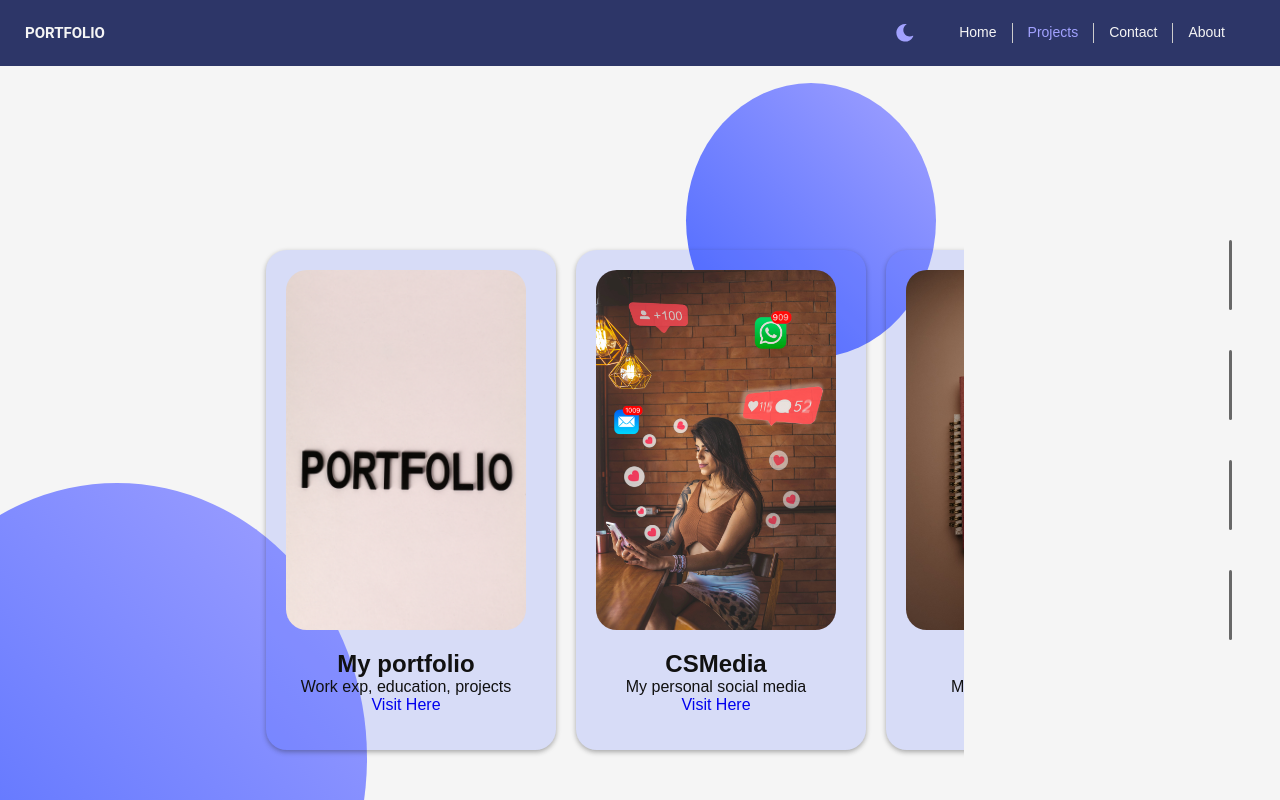
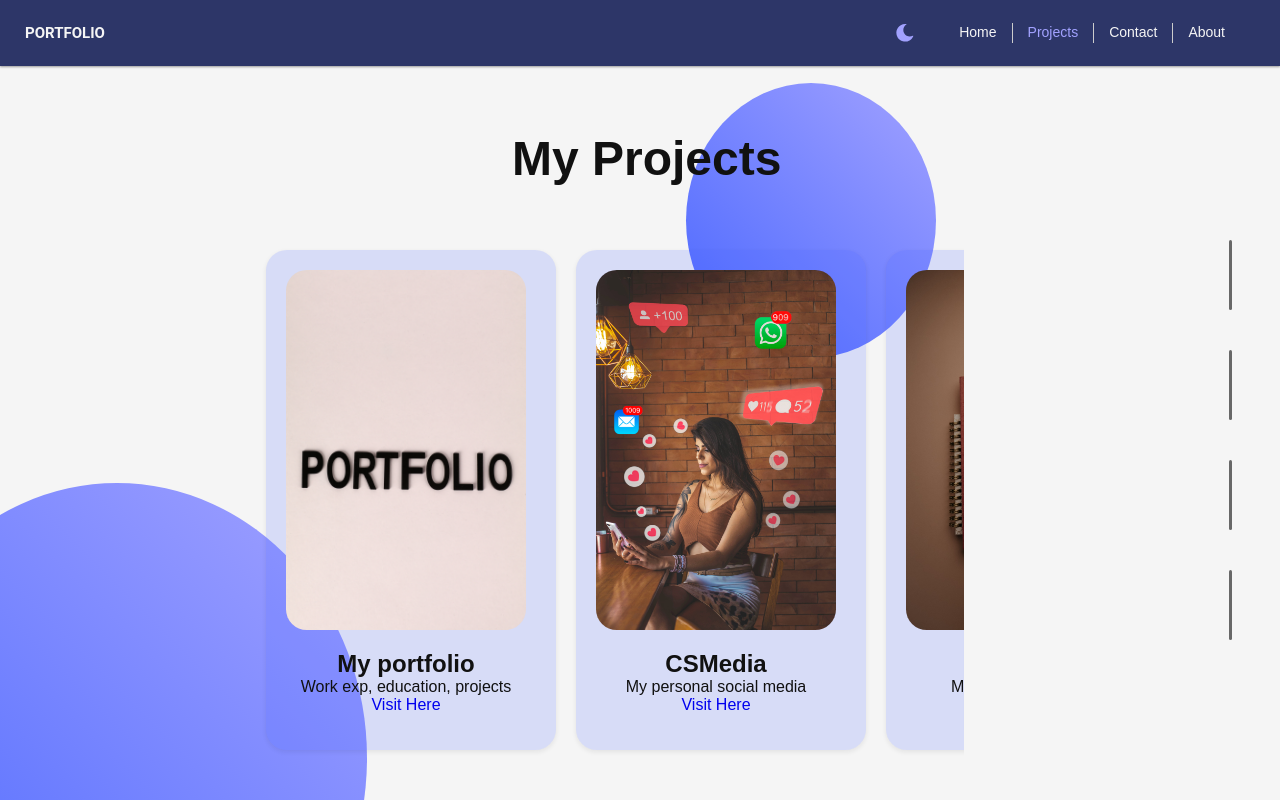
Before and after one commit to concepteur19/my-portfolio, a React (Create React App) app: page /projects in a window 1280 px wide. Shown: the top 800 px of the page. Built offline with nearby package versions, Linux system fonts and the light colour scheme.

Commit message:
27-01-23

```diff
--- a/src/components/App.jsx
+++ b/src/components/App.jsx
@@ -14,7 +14,7 @@ import Contact from "../pages/contact";
 function App() {
   const [isDarkMode, setIsDarkMode] = useState(false);
 
-  function handleLightClick() {
+  function handleClick() {
     setIsDarkMode(!isDarkMode);
   }
 
@@ -38,7 +38,7 @@ function App() {
 
   return (
     <div className={`App ${isDarkMode ? "dark-theme" : "light-theme"}`}>
-      <Navbar click={handleLightClick} ligthOrDarkMode={!isDarkMode} />
+      <Navbar click={handleClick} ligthOrDarkMode={!isDarkMode} />
       <Lateralbar />
       <BrowserRouter>
         <Routes>
--- a/src/components/SocialMedia.jsx
+++ b/src/components/SocialMedia.jsx
@@ -8,6 +8,7 @@ function SocialMedia(props) {
         href="https://www.linkedin.com/in/zobel-ulrich-nguening-tchomgui-825a01224/"
       >
         <svg
+          className="svg"
           xmlns="http://www.w3.org/2000/svg"
           viewBox="0 0 48 48"
           width="40px"
@@ -24,6 +25,7 @@ function SocialMedia(props) {
 
       <a className="link2" href="https://github.com/concepteur19">
         <svg
+          className="svg"
           xmlns="http://www.w3.org/2000/svg"
           viewBox="0 0 48 48"
           width="40px"
@@ -55,6 +57,7 @@ function SocialMedia(props) {
 
       <a className="link3" href="https://web.whatsapp.com/697451979">
         <svg
+          className="svg"
           xmlns="http://www.w3.org/2000/svg"
           viewBox="0 0 48 48"
           width="40px"
@@ -93,6 +96,7 @@ function SocialMedia(props) {
         href="https://www.youtube.com/channel/UCczzA89A0eU9MMrkCnWfnAw"
       >
         <svg
+          className="svg"
           xmlns="http://www.w3.org/2000/svg"
           viewBox="0 0 48 48"
           width="40px"
--- a/src/index.css
+++ b/src/index.css
@@ -5,5 +5,6 @@ body {
   padding: 0;
   box-sizing: border-box;
   font-family: Poppins, sans-serif;
+  transition: background-color 0.5s ease-in-out, color 0.5s ease-in-out;
   /* overflow: hidden; */
 }
--- a/src/pages/contact.js
+++ b/src/pages/contact.js
@@ -1,4 +1,6 @@
 import React, { useState } from "react";
+import { motion } from "framer-motion";
+
 import Input from "../components/Input";
 import "../styles/input.css";
 import "../styles/contact.css";
@@ -19,17 +21,26 @@ function Contact() {
 
   return (
     <div className="fade-in-contact">
-      <h1 className="h1">
-        Si vous voulez me contacter, <br /> remplissez le formulaire <br />{" "}
-        ci-contre.
-      </h1>
-      <div className="contact">
+      <motion.div
+        animate={{ y: 225, x: 90 }}
+        transition={{ type: "tween", duration: 1 }}
+        initial={{ y: 0, x: 90 }}
+      >
+        <h1 className="h1">
+          Si vous voulez me contacter, <br /> remplissez le formulaire <br />{" "}
+          ci-contre.
+        </h1>
+      </motion.div>
 
-        <h2 className="h2">Contacts :</h2>
+      <motion.div
+        animate={{ y: 400, x: 160 }}
+        transition={{ type: "tween", duration: 1 }}
+        initial={{ y: 800, x:160 }}
+      >
+        <h2 className="h2 contact">Contacts :</h2>
+      </motion.div>
 
-        <SocialMedia />
-
-      </div>
+      <div className="social-media"><SocialMedia/></div>
 
       <form
         className="contact-form"
--- a/src/pages/projects.js
+++ b/src/pages/projects.js
@@ -57,6 +57,15 @@ function Projects() {
 
   return (
     <div className="container">
+      <motion.h1
+        animate = {{y: 150}}
+        transition = {{type: "tween", duration: 1}}
+        className="title"
+      >
+        <h2>My Projects</h2>
+
+      </motion.h1>
+
       <motion.div
         ref={carousel}
         className="carousel"
--- a/src/styles/contact.css
+++ b/src/styles/contact.css
@@ -86,19 +86,29 @@ textarea {
   text-align: center;
 }
 
-.contact a {
+.social-media a {
   font-size: 10px;
   text-decoration: none;
   text-align: center;
   z-index: 4;
+  animation: slide-up 1s ease-in-out;
 }
 
-.light-theme .contact a {
+@keyframes slide-up{
+  from {
+    top: 100%;
+  }
+  to {
+    top: 57%;
+  }
+}
+
+.light-theme .social-media a {
   color: #0a0a0a;
   font-weight: 500;
 }
 
-.dark-theme .contact a {
+.dark-theme .social-media a {
   color: #f5f5f5;
 }
 
@@ -126,11 +136,11 @@ textarea {
   left: 29%;
 }
 
-a svg {
+a .svg {
   opacity: 1;
 }
 
-svg:hover {
+.svg:hover {
   opacity: 0.75;
   scale: 1.5;
 }
--- a/src/styles/lateralbar.css
+++ b/src/styles/lateralbar.css
@@ -3,6 +3,7 @@
   height: 70px;
   margin-bottom: 40px;
   border-radius: 7px;
+
 }
 
 .nav-button {
@@ -12,6 +13,7 @@
   align-items: center;
   left: 96%;
   top: 30%;
+  position: fixed;
 }
 
 .dark-theme .lateral-button {
--- a/src/styles/navbar.css
+++ b/src/styles/navbar.css
@@ -11,7 +11,7 @@
   left: 0;
   z-index: 10;
   position: fixed;
-
+  box-shadow: 0px 1px 2px rgba(0, 0, 0, 0.374);
 }
 .nav-bar a.active {
   color: #a2a2ff;
--- a/src/styles/projects.css
+++ b/src/styles/projects.css
@@ -3,6 +3,7 @@
     width: 100%;
     height: 100%;
     pointer-events: none;
+    align-self: center;
   }
 
   .item p {
@@ -19,7 +20,7 @@
     border-radius: 1.3rem;
     background-color: #4866ff2c;
     margin-right: 20px;
-    box-shadow: 0px 2px 5px rgba(28, 28, 28, 0.36);
+    box-shadow: 0px 2px 5px rgba(28, 28, 28, 0.084);
   }
 
   .item p a {
@@ -56,3 +57,10 @@
   span.description {
     font-weight: 400;
   }
+  .title {
+    /* text-decoration: underline #f5f5f5; */
+    position: absolute;
+    top: -10%;
+    left: 40%;
+    z-index: 5;
+  }
```
